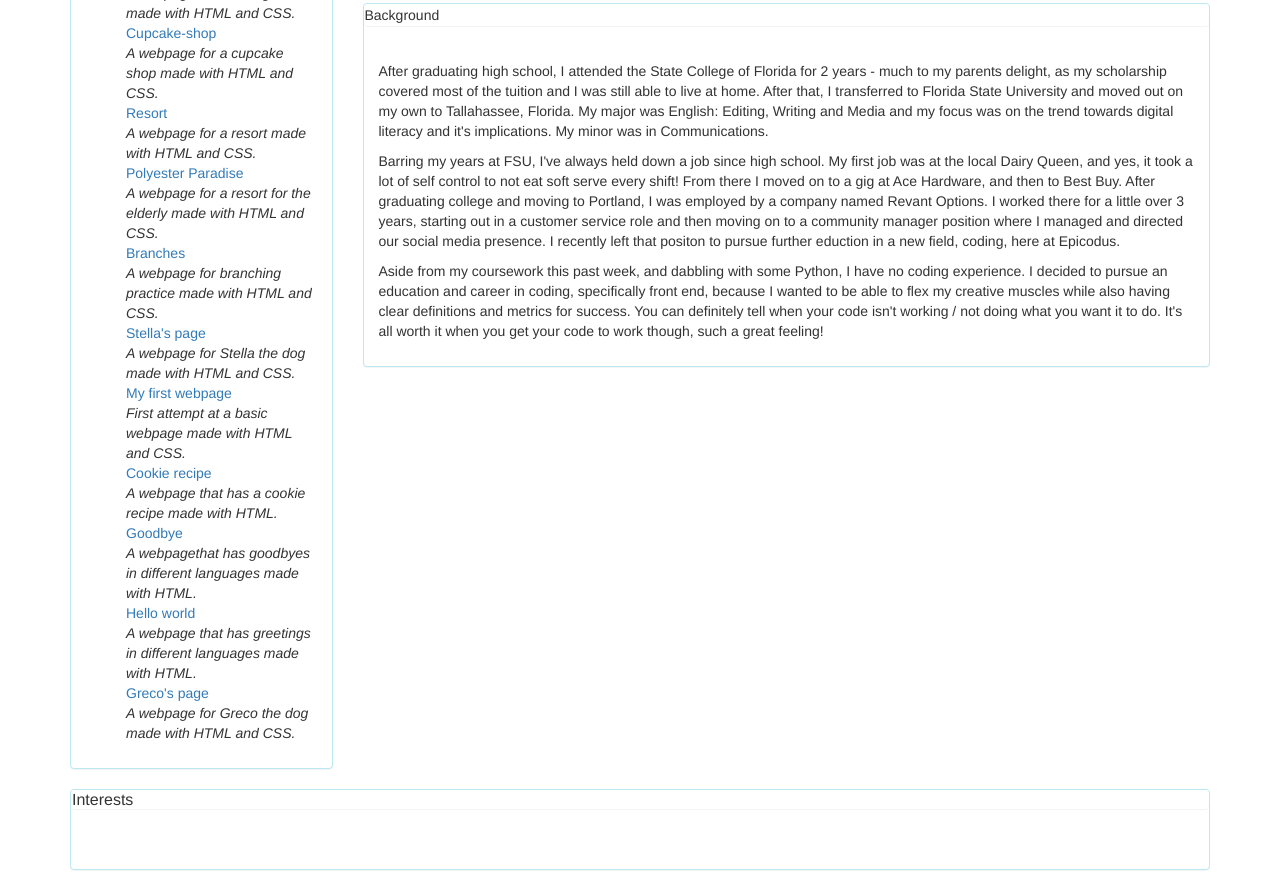
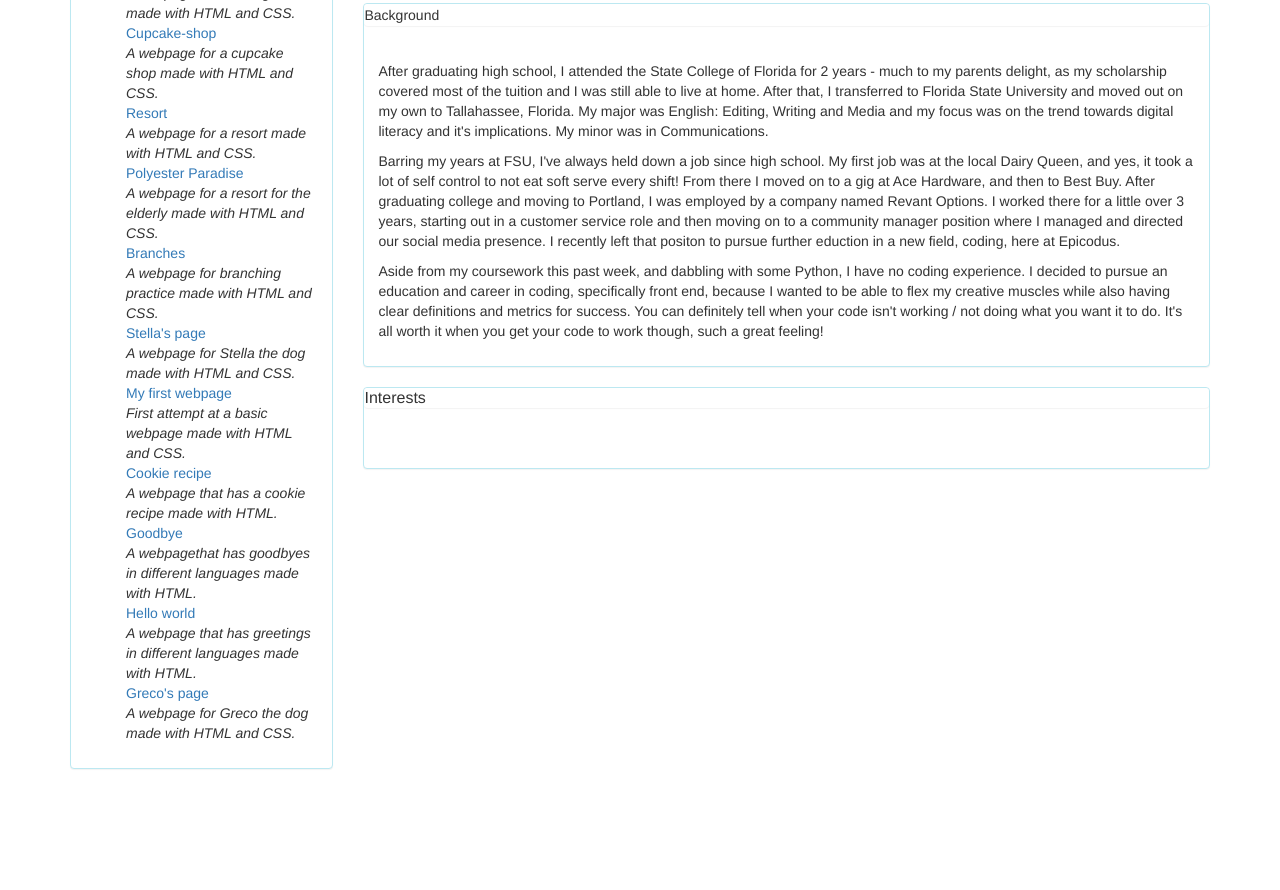
Before and after one commit to Jlannon90/portfolio-landing-page, a plain HTML site: page index.html in a window 1280 px wide. Shown: the part 767-1657 px from the top of the page. After the commit the page ends 1556 px from the top, so only its background shows below. Drawn offline with Linux system fonts and the light colour scheme.

Commit message:
move interestests section into row with about me and background

```diff
--- a/index.html
+++ b/index.html
@@ -122,11 +122,7 @@
               </div>
             </div>
           </div>
-        </div>
-      </div>
-      <div class="container">
-        <div class="row">
-          <div class="col-md-12">
+          <div class="col-md-9">
             <div class="interests">
               <div class="panel panel-info">
                 <div class="panel heading">
```
